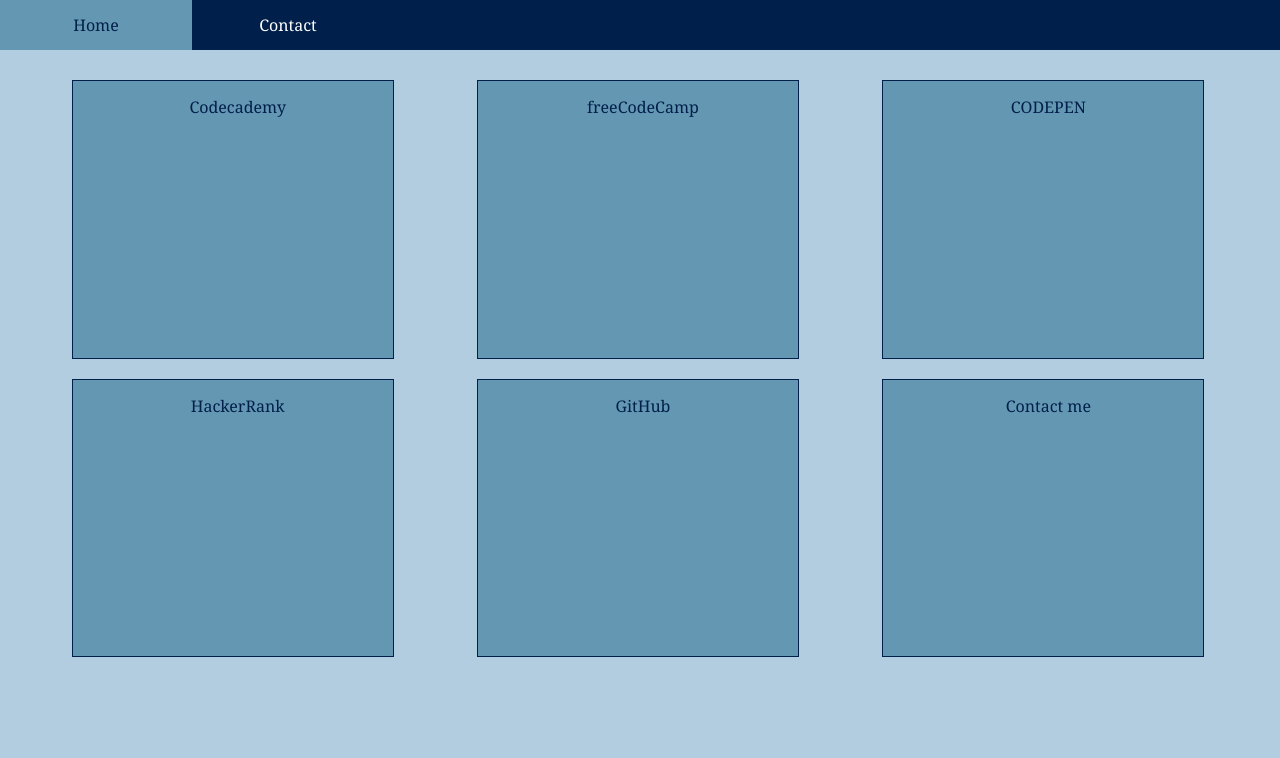
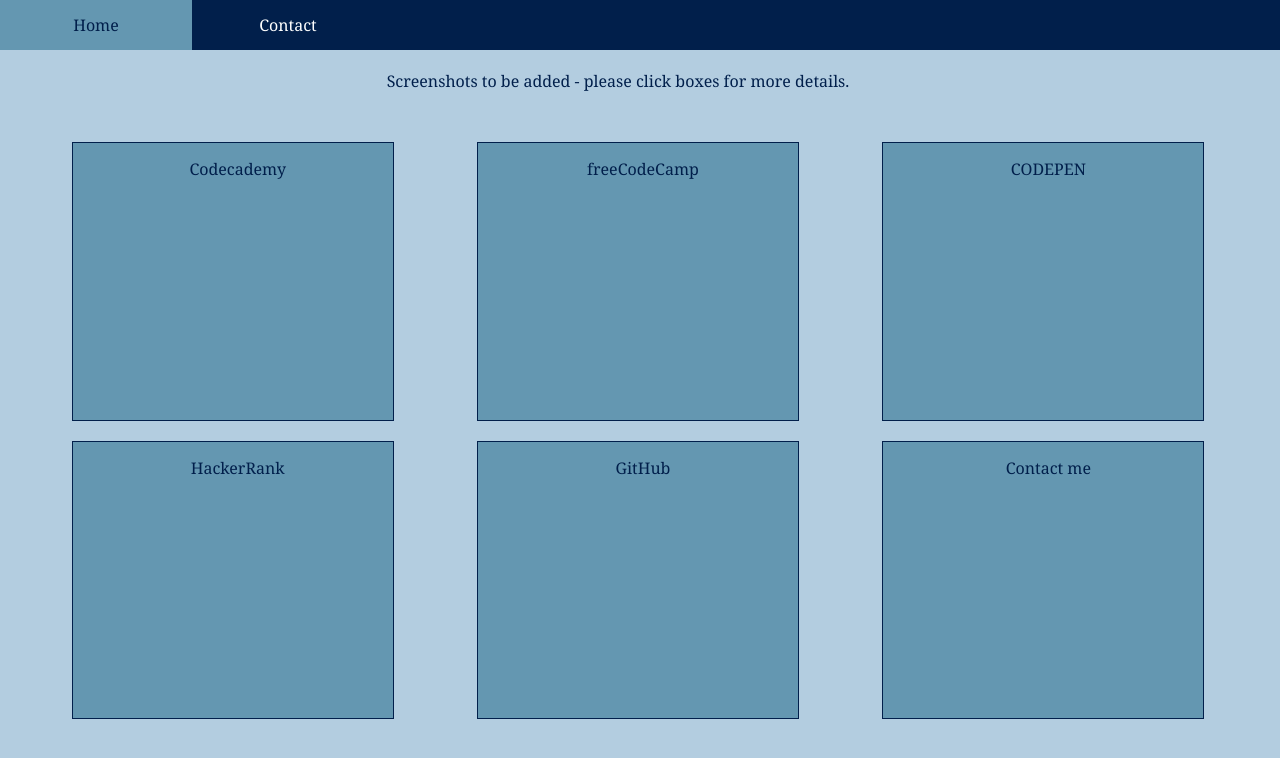
Before and after one commit to simonshephard/simonshephard.github.io, a Jekyll site: the page contact.html, which Jekyll copies as it is, in a window 1280 px wide and 900 px high. Shown: the top 758 px of the window. Built offline with Jekyll 4.4.1, drawn with Linux system fonts in a browser that asks for light colours.

Commit message:
minor updates to text

```diff
--- a/contact.html
+++ b/contact.html
@@ -16,6 +16,7 @@
   </nav>
 
   <section class="main" id="contact">
+    <p>Screenshots to be added - please click boxes for more details.</p>
     <div class="contact-container">
       <div class="contact-box"><a class="contact-link" href="https://www.codecademy.com/simonshephard" target="_blank">Codecademy</a></div>
       <div class="contact-box"><a class="contact-link" href="https://www.freecodecamp.org/simonshephard" target="_blank">freeCodeCamp</a></div>
--- a/css/style.css
+++ b/css/style.css
@@ -89,7 +89,7 @@
   border: 1px solid var(--color2);
   padding: 10px;
   height: 30%;
-  width: 30%%;
+  width: auto;
   min-width: 300px;
   min-height: 200px;
   background: var(--color5);
--- a/index.html
+++ b/index.html
@@ -21,7 +21,8 @@
     <p>Simon wishes to build a new career in software development that will combine his existing consulting skills with a desire for more technical work, a passion for problem solving, and developing programming skills.</p>
     <p>Previously a Senior Investment Consultant with more than £10bn under advice, for nearly 17 years he helped institutional clients achieve their investment objectives.</p>
     <p>His formal qualifications include MA mathematics (Glasgow University), MSc finance (Strathclyde University), and IMC (Investment Management Certificate, CFA UK).</p>
-    <p>Some links to recent coding activity and contact details are shown on the <a href="contact.html#contact">contact</a> page</p>
+    <p>He is currently attending the intensive 16-week software development course run by <a href="https://codeclan.com/" target="_blank">CodeClan</a>, due to complete around November 2018.</p>
+    <p>Some links to recent coding activity and contact details are shown on the <a href="contact.html#contact">contact</a> page.</p>
   </section>
 
   <link rel="stylesheet" href="css/style.css">
```
